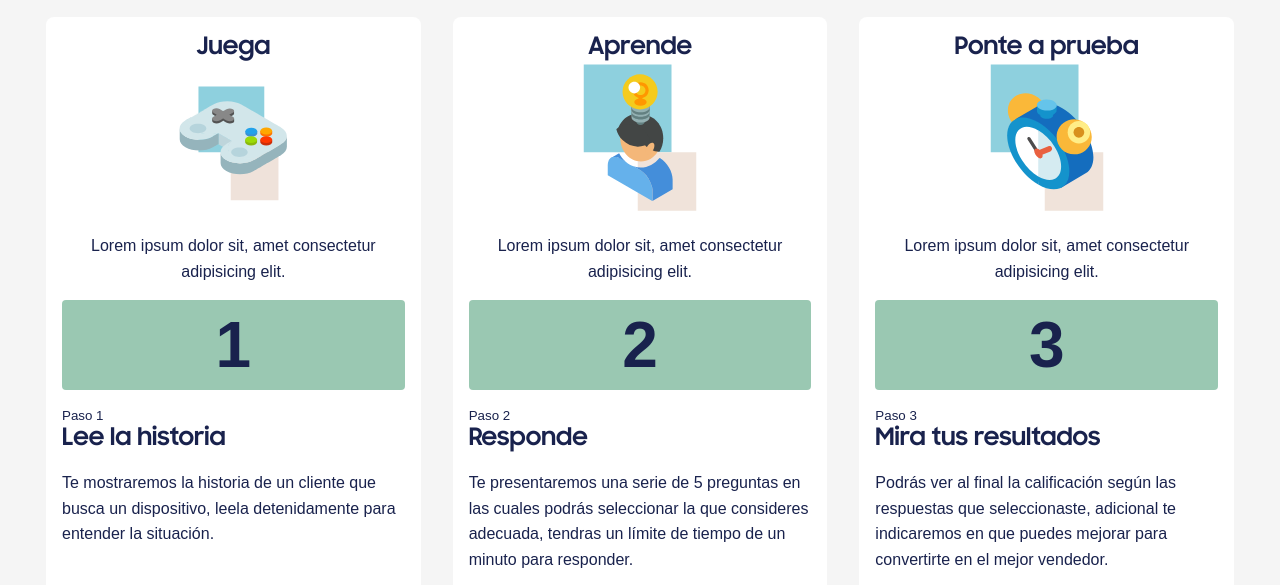
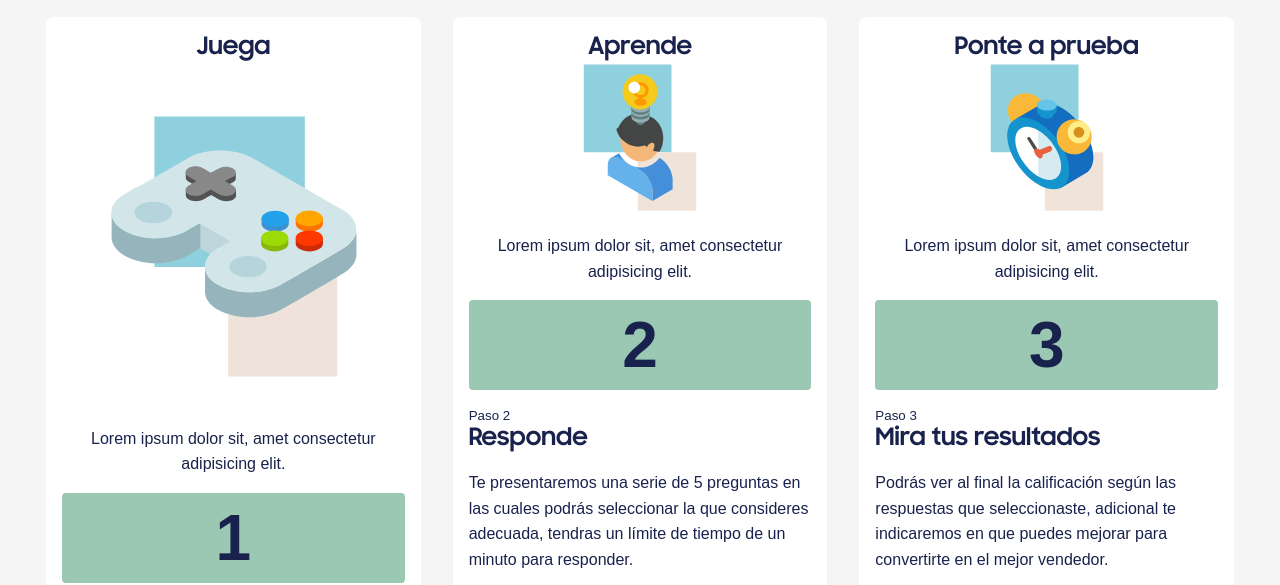
Before and after one commit to sebgraph/test-projects, a plain HTML site: page index.html in a window 1280 px wide. Shown: the part 238-823 px from the top of the page. Drawn offline with nearby package versions, Linux system fonts and the light colour scheme.

Commit message:
Update style.css

```diff
--- a/css/style.css
+++ b/css/style.css
@@ -346,7 +346,7 @@ p{
 .none{
     display: none;
 }
-.svg-icons{
+svg > .svg-icons{
     width: 150px;
     margin: auto;
 }
```
